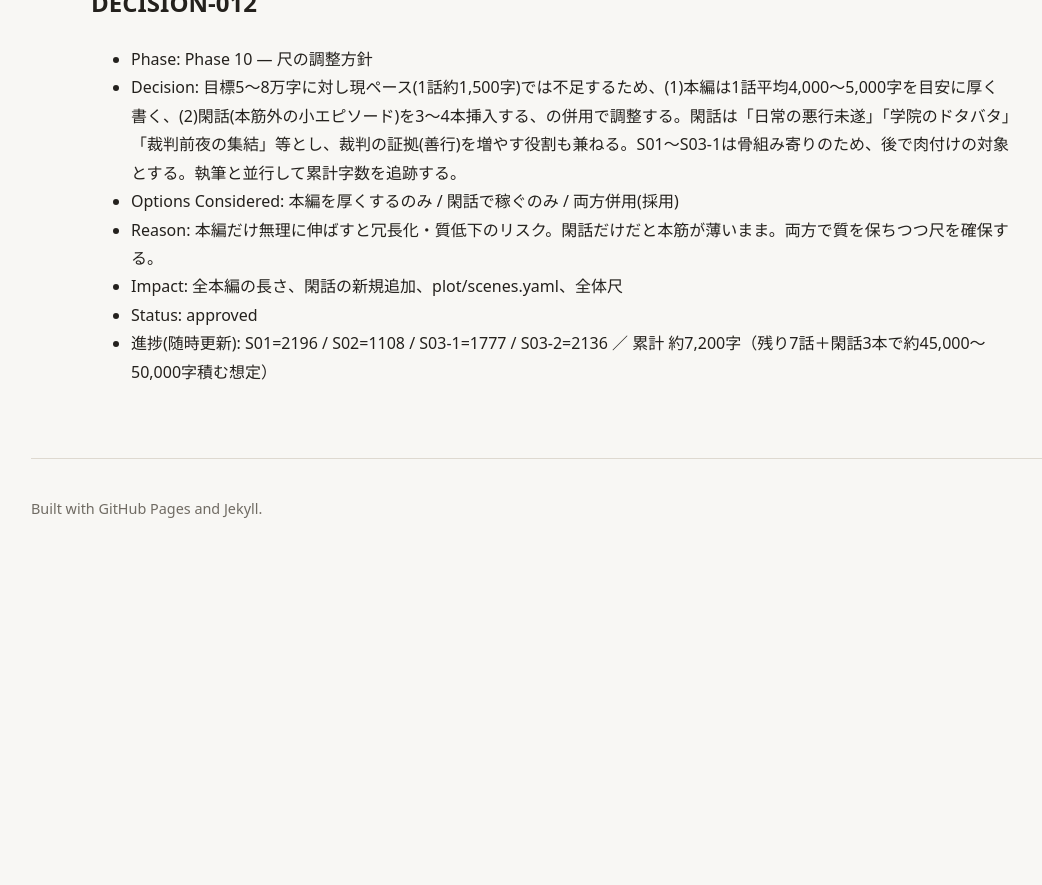
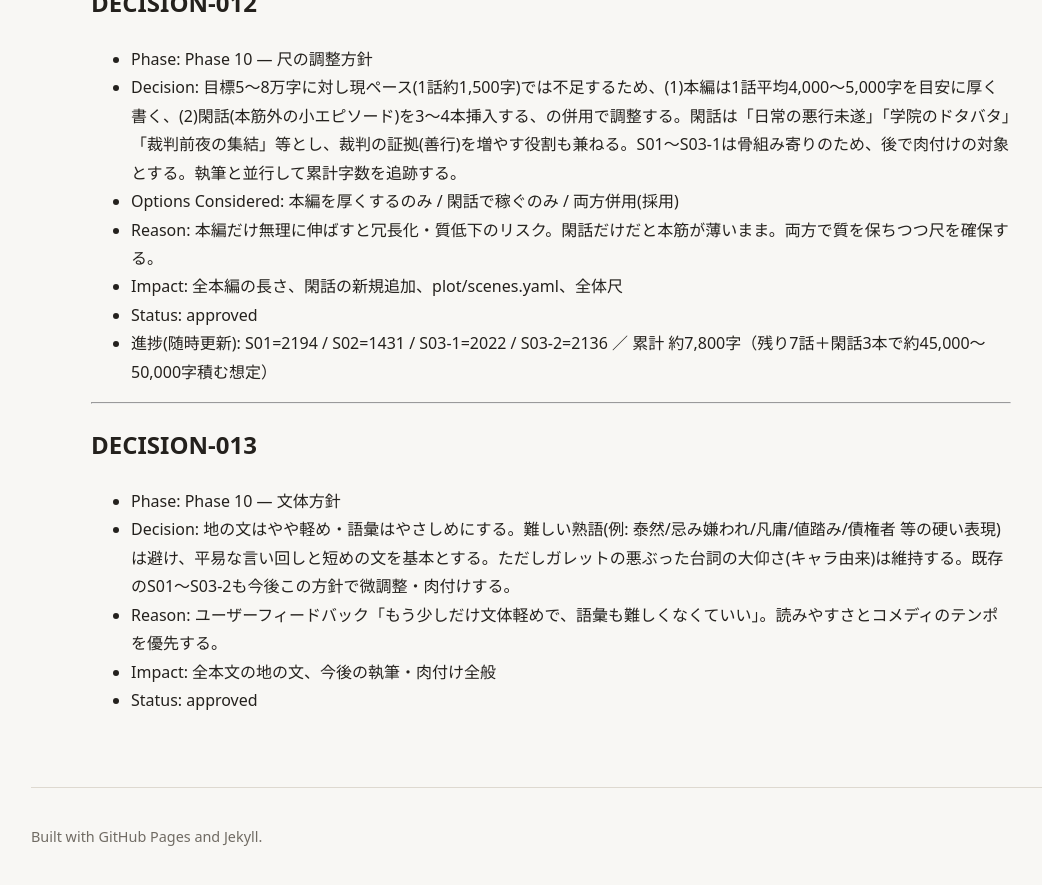
Before and after one commit to nao-onion/novel, a Jekyll site: the page built from specs/decision_log.md, in a window 1280 px wide and 900 px high, scrolled down 4127 px. Shown: the top 885 px of the window, without its empty margins (89-1131 px from the left). Built offline with Jekyll 4.4.1, drawn with Linux system fonts in a browser that asks for light colours; our own code applies the rules of GitHub Pages for plain Markdown files; before the commit the page ends 4699 px from its top, so only the background shows below that.

Commit message:
Fix S03-2 呼称, flesh out S02/S03-1, lighten prose
- S03-2: バルゴアの使者がガレットを「お館様」と呼ぶ誤りを「領主」に修正
- S02: 馬車内でのガレットの内面(裁判への素朴な期待)を追加、硬語を平易化
- S03-1: 感謝されて戸惑う内面を追加、硬語を平易化
- S01: 挿入部の硬語を軽い表現に
- specs: DECISION-013(文体方針=軽め・やさしめ)を記録、累計約7,800字

Co-Authored-By: Claude Opus 4.8 <noreply@anthropic.com>

```diff
--- a/specs/decision_log.md
+++ b/specs/decision_log.md
@@ -129,4 +129,14 @@
 - Reason: 本編だけ無理に伸ばすと冗長化・質低下のリスク。閑話だけだと本筋が薄いまま。両方で質を保ちつつ尺を確保する。
 - Impact: 全本編の長さ、閑話の新規追加、plot/scenes.yaml、全体尺
 - Status: approved
-- 進捗(随時更新): S01=2196 / S02=1108 / S03-1=1777 / S03-2=2136 ／ 累計 約7,200字（残り7話＋閑話3本で約45,000〜50,000字積む想定）
+- 進捗(随時更新): S01=2194 / S02=1431 / S03-1=2022 / S03-2=2136 ／ 累計 約7,800字（残り7話＋閑話3本で約45,000〜50,000字積む想定）
+
+---
+
+## DECISION-013
+
+- Phase: Phase 10 — 文体方針
+- Decision: 地の文はやや軽め・語彙はやさしめにする。難しい熟語(例: 泰然/忌み嫌われ/凡庸/値踏み/債権者 等の硬い表現)は避け、平易な言い回しと短めの文を基本とする。ただしガレットの悪ぶった台詞の大仰さ(キャラ由来)は維持する。既存のS01〜S03-2も今後この方針で微調整・肉付けする。
+- Reason: ユーザーフィードバック「もう少しだけ文体軽めで、語彙も難しくなくていい」。読みやすさとコメディのテンポを優先する。
+- Impact: 全本文の地の文、今後の執筆・肉付け全般
+- Status: approved
```
Also changed, not shown: manuscript/S01.md (+1 -1 lines), manuscript/S02.md (+11 -1 lines), manuscript/S03-1.md (+9 -1 lines), manuscript/S03-2.md (+1 -1 lines).
